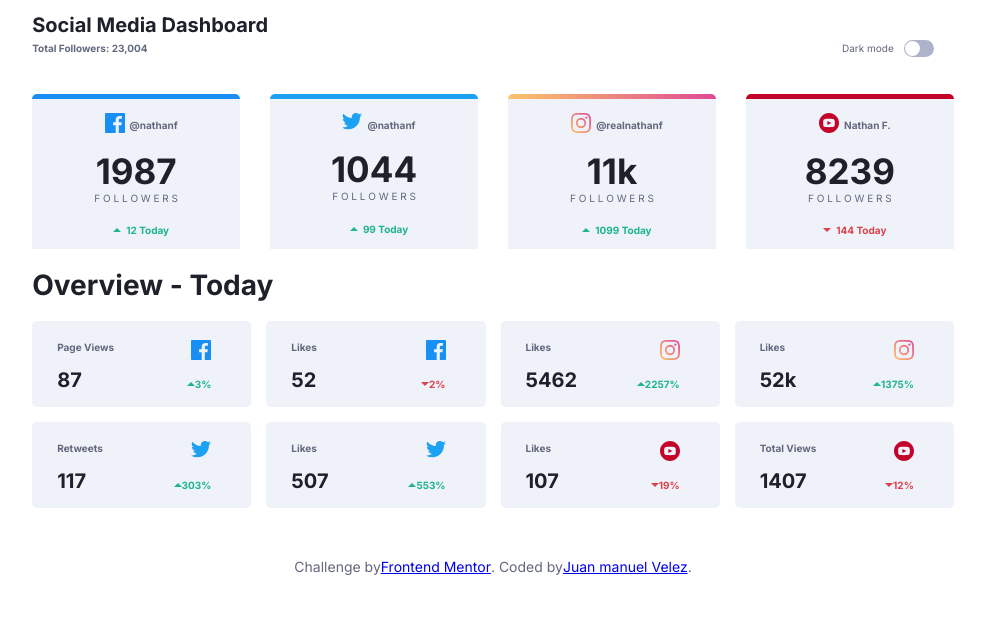
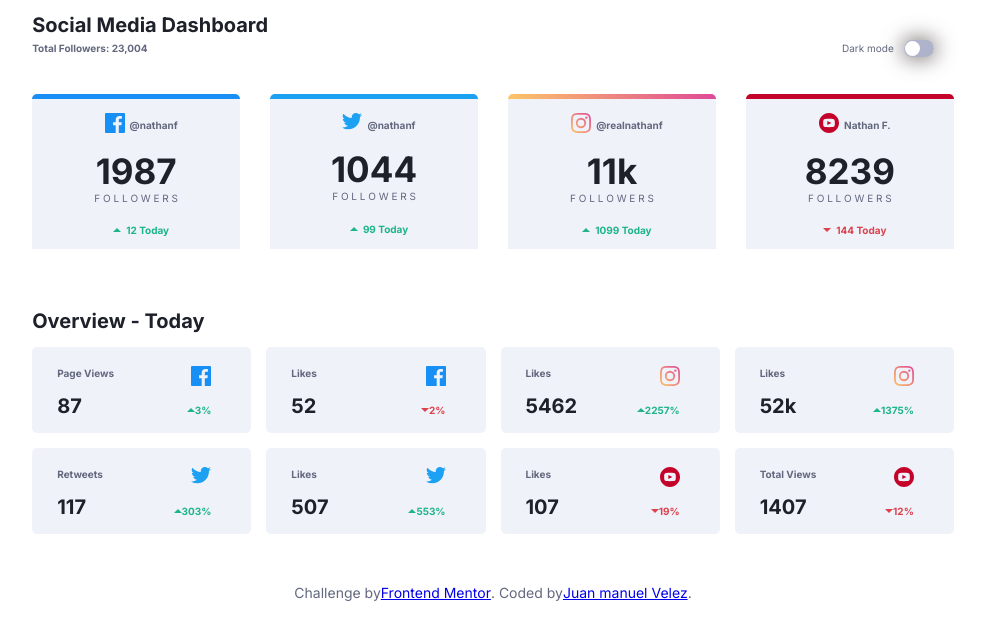
Before and after one commit to juanmavelez/DashBoard-FrontMentor, a plain HTML site: page index.html in a window 1280 px wide. In both pictures the pointer is over the label 1065 px from the left and 48 px from the top of the page. Shown: the whole page, without its empty margins (147-1132 px from the left). Drawn offline with Linux system fonts and the light colour scheme.

Commit message:
adding shadows at all the hovers

```diff
--- a/index.css
+++ b/index.css
@@ -19,6 +19,7 @@
   --Light_Theme_CARD_BG: hsl(227, 47%, 96%);
   --Light_Theme_TEXT: hsl(228, 12%, 44%);
   --Light_Theme_DARKTEXT: hsl(230, 17%, 14%);
+  --Light_Theme_SHADOW: 0 0 20px 3px rgb(88 79 79 / 75%);
 }
 
 html {
@@ -69,6 +70,7 @@ main {
   display: inline-block;
   width: 3rem;
   height: 1.7rem;
+  border-radius: 50%;
 }
 
 .header__switch input {
@@ -270,3 +272,9 @@ input:checked + .slider:before {
   justify-content: center;
   margin-top: 5rem;
 }
+
+.general__article:hover,
+.overview__article:hover,
+.header__switch:hover {
+  box-shadow: var(--Light_Theme_SHADOW);
+}
--- a/index.html
+++ b/index.html
@@ -107,7 +107,7 @@
         </article>
       </section>
 
-      <h1>Overview - Today</h1>
+      <h1 class="text__inbetweeen">Overview - Today</h1>
 
       <section class="overview__section">
         <!-- facebook -->
```
